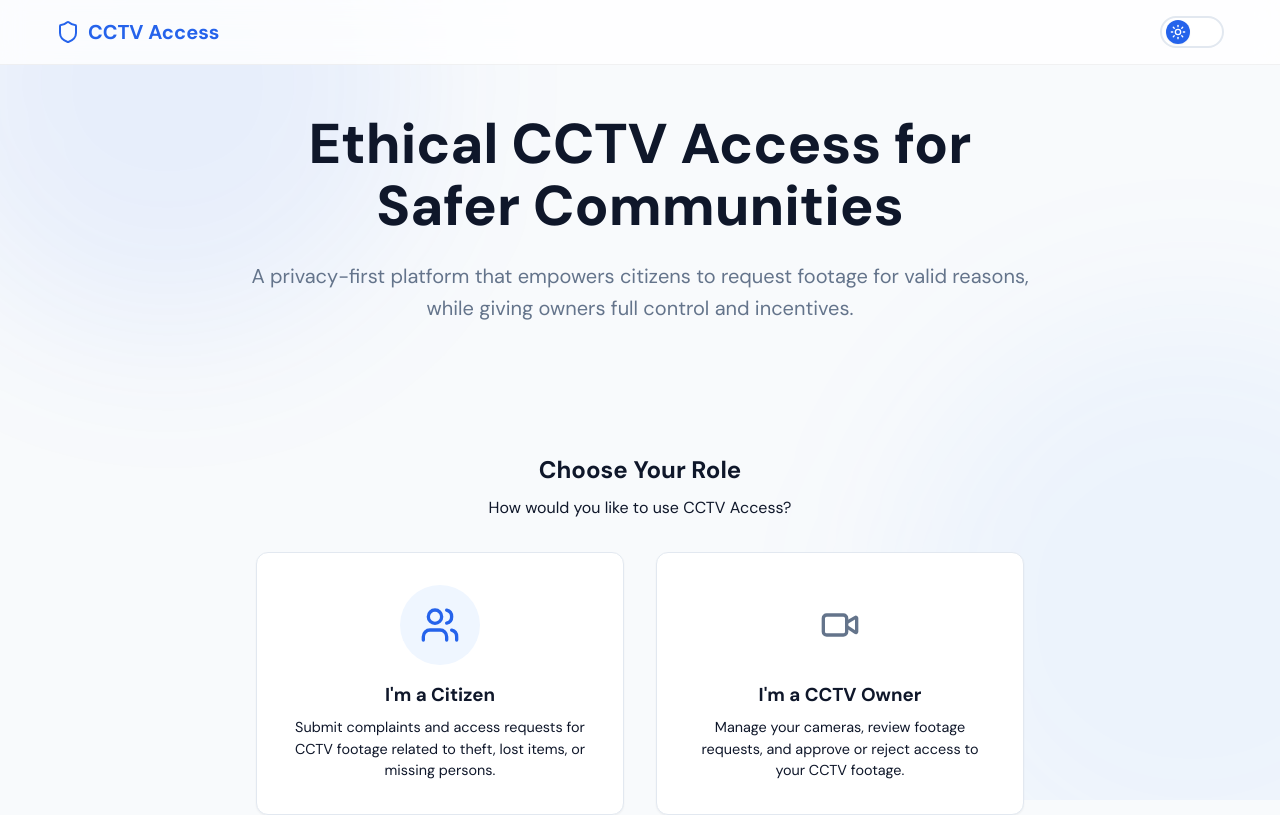
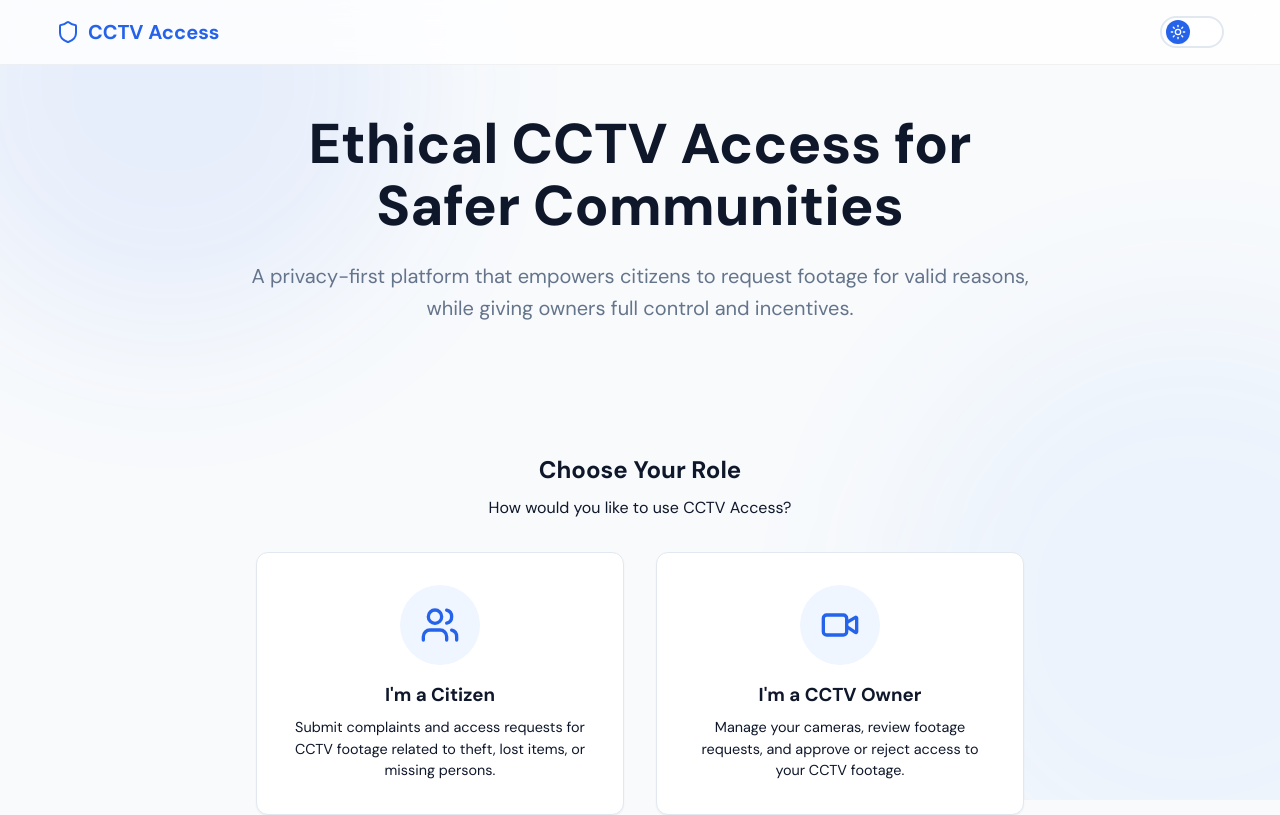
Before and after one commit to debugonaut/Innoventure_Project, a React (Vite) app: page / in a window 1280 px wide. Shown: the top 815 px of the page. Built offline with nearby package versions, Linux system fonts and the light colour scheme; no server answers.

Commit message:
style: Match CCTV Owner icon to use blue circular background
- Changed CCTV Owner card icon to use primary (blue) colors
- Both role cards now have consistent blue circular backgrounds
- Maintains unified design aesthetic

```diff
--- a/src/components/auth/RoleSelector.jsx
+++ b/src/components/auth/RoleSelector.jsx
@@ -77,13 +77,13 @@ const RoleSelector = ({ onSelectRole }) => {
                         width: '80px',
                         height: '80px',
                         margin: '0 auto 1rem',
-                        backgroundColor: 'var(--secondary-light)',
+                        backgroundColor: 'var(--primary-light)',
                         borderRadius: '50%',
                         display: 'flex',
                         alignItems: 'center',
                         justifyContent: 'center'
                     }}>
-                        <Video size={40} style={{ color: 'var(--secondary)' }} />
+                        <Video size={40} style={{ color: 'var(--primary)' }} />
                     </div>
                     <h3 style={{ marginBottom: '0.5rem' }}>I'm a CCTV Owner</h3>
                     <p className="text-muted" style={{ fontSize: '0.9rem', lineHeight: '1.5' }}>
```
